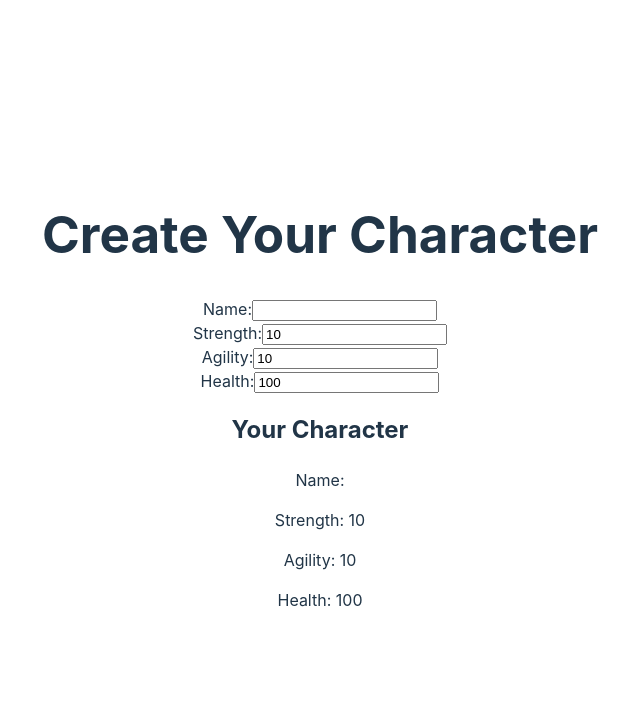
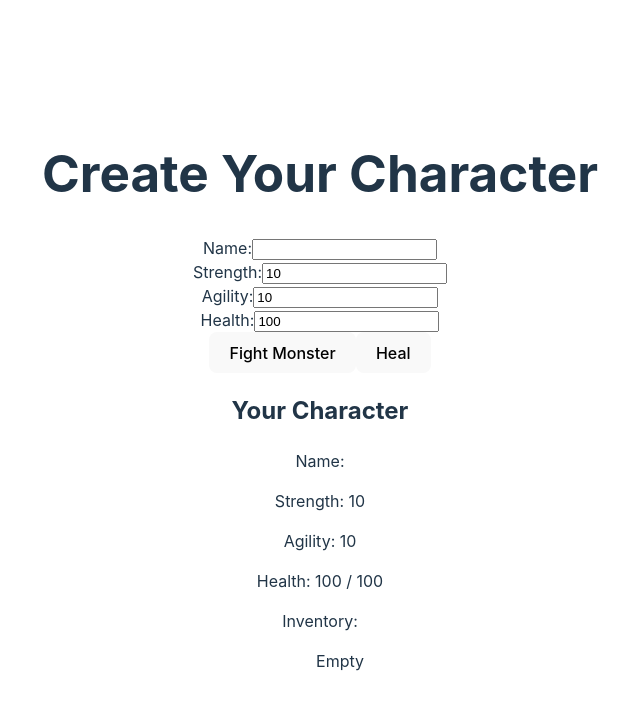
Before and after one commit to deg/type-rpg, a React (Vite) app: page / in a window 1280 px wide. Shown: the top 708 px of the page, without its empty margins (320-960 px from the left). Built offline with nearby package versions, Linux system fonts and the light colour scheme.

Commit message:
Add basic inventory and fighting

```diff
--- a/src/components/CharacterCreator.tsx
+++ b/src/components/CharacterCreator.tsx
@@ -1,25 +1,58 @@
-import React, { useState } from "react";
+import React, { useState } from 'react';
+
+enum ItemType {
+  Weapon = 'Weapon',
+  Potion = 'Potion',
+  Trophy = 'Trophy',
+}
+
+interface InventoryItem {
+  name: string;
+  type: ItemType;
+}
 
 interface Character {
   name: string;
   strength: number;
   agility: number;
   health: number;
+  maxHealth: number;
+  inventory: InventoryItem[];
 }
 
 const CharacterCreator: React.FC = () => {
   const [character, setCharacter] = useState<Character>({
-    name: "",
+    name: '',
     strength: 10,
     agility: 10,
     health: 100,
+    maxHealth: 100,
+    inventory: [],
   });
 
   const handleInputChange = (e: React.ChangeEvent<HTMLInputElement>) => {
     const { name, value } = e.target;
     setCharacter((prevCharacter) => ({
       ...prevCharacter,
-      [name]: name === "name" ? value : parseInt(value, 10),
+      [name]: name === 'name' ? value : parseInt(value, 10),
+    }));
+  };
+
+  const fightMonster = () => {
+    setCharacter((prev) => ({
+      ...prev,
+      health: Math.max(prev.health - 20, 0), // Character loses 20 health
+      inventory: [
+        ...prev.inventory,
+        { name: 'Monster Trophy', type: ItemType.Trophy }, // Gains a trophy
+      ],
+    }));
+  };
+
+  const healCharacter = () => {
+    setCharacter((prev) => ({
+      ...prev,
+      health: Math.min(prev.health + 15, prev.maxHealth), // Regain 15 health
     }));
   };
 
@@ -64,15 +97,32 @@ const CharacterCreator: React.FC = () => {
             name="health"
             value={character.health}
             onChange={handleInputChange}
+            readOnly
           />
         </label>
       </form>
+      <button onClick={fightMonster}>Fight Monster</button>
+      <button onClick={healCharacter}>Heal</button>
       <div>
         <h2>Your Character</h2>
         <p>Name: {character.name}</p>
         <p>Strength: {character.strength}</p>
         <p>Agility: {character.agility}</p>
-        <p>Health: {character.health}</p>
+        <p>
+          Health: {character.health} / {character.maxHealth}
+        </p>
+        <p>Inventory:</p>
+        <ul>
+          {character.inventory.length > 0 ? (
+            character.inventory.map((item, index) => (
+              <li key={index}>
+                {item.name} ({item.type})
+              </li>
+            ))
+          ) : (
+            <p>Empty</p>
+          )}
+        </ul>
       </div>
     </div>
   );
```
